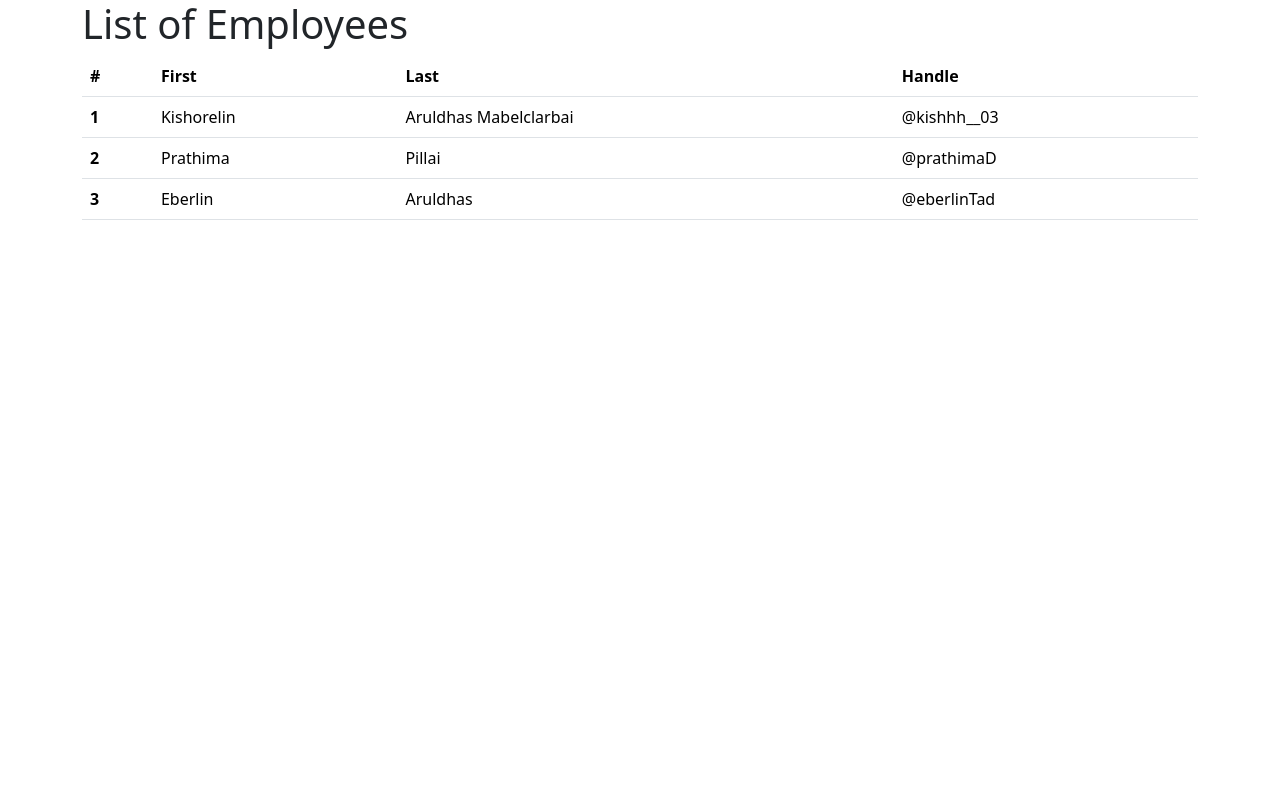
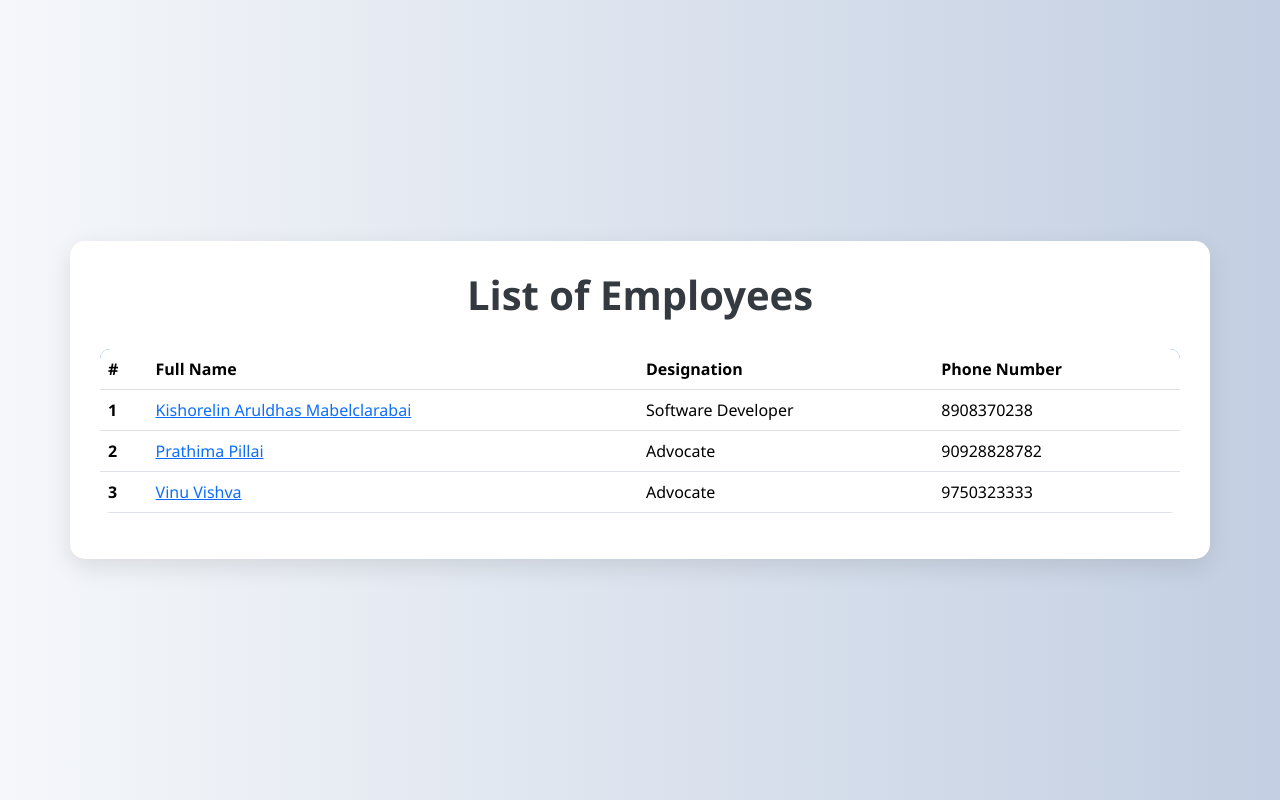
Before and after one commit to Kishorelin03/Employee-dir, a Django app: page / in a window 1280 px wide. Run offline with Django 5.2, Linux system fonts and the light colour scheme; data comes from the database, SQL or seed files in the repository; both versions use the stored data as it was after the commit.

Commit message:
final-commit

```diff
--- /dev/null
+++ b/employee/urls.py
@@ -0,0 +1,5 @@
+from django.urls import path
+from . import views
+urlpatterns = [
+    path('<int:pk>/', views.employee_detail, name='employee_detail'),
+]
--- a/mysite/urls.py
+++ b/mysite/urls.py
@@ -15,7 +15,7 @@
     2. Add a URL to urlpatterns:  path('blog/', include('blog.urls'))
 """
 from django.contrib import admin
-from django.urls import path
+from django.urls import path, include
 from . import views
 from django.conf import settings
 from django.conf.urls.static import static
@@ -23,4 +23,5 @@
 urlpatterns = [
     path('admin/', admin.site.urls),
     path('', views.home, name='home'),
+    path('employee/', include('employee.urls')),
 ] + static(settings.MEDIA_URL, document_root=settings.MEDIA_ROOT)
--- a/mysite/views.py
+++ b/mysite/views.py
@@ -1,5 +1,10 @@
 from django.shortcuts import render
+from employee.models import Employee
 
 
 def home(request):
-    return render(request, 'home.html')
+    employees = Employee.objects.all()
+    context = {
+        'employees': employees,
+    }
+    return render(request, 'home.html', context)
--- a/templates/home.html
+++ b/templates/home.html
@@ -1,47 +1,84 @@
+
+
 <!doctype html>
 <html lang="en">
 <head>
   <meta charset="UTF-8">
   <meta name="viewport"
-          content="width=device-width, user-scalable=no, initial-scale=1.0, maximum-scale=1.0, minimum-scale=1.0">
-    <meta http-equiv="X-UA-Compatible" content="ie=edge">
-    <title>Document</title>
-    <link href="https://cdn.jsdelivr.net/npm/bootstrap@5.3.7/dist/css/bootstrap.min.css" rel="stylesheet" integrity="sha384-LN+7fdVzj6u52u30Kp6M/trliBMCMKTyK833zpbD+pXdCLuTusPj697FH4R/5mcr" crossorigin="anonymous">
+        content="width=device-width, initial-scale=1.0">
+  <title>Employee List</title>
+  <link href="https://cdn.jsdelivr.net/npm/bootstrap@5.3.7/dist/css/bootstrap.min.css" rel="stylesheet">
+  <style>
+    body {
+      background: linear-gradient(to right, #f5f7fa, #c3cfe2);
+      font-family: 'Segoe UI', sans-serif;
+      min-height: 100vh;
+      display: flex;
+      align-items: center;
+      justify-content: center;
+      padding: 40px 0;
+    }
+
+    .container {
+      background-color: #fff;
+      border-radius: 15px;
+      padding: 30px;
+      box-shadow: 0 8px 24px rgba(0, 0, 0, 0.1);
+    }
+
+    h1 {
+      font-weight: 600;
+      color: #343a40;
+      text-align: center;
+      margin-bottom: 30px;
+    }
+
+    .table {
+      border-radius: 10px;
+      overflow: hidden;
+    }
+
+    thead {
+      background-color: #0d6efd;
+      color: white;
+    }
+
+    tbody tr:hover {
+      background-color: #f1f3f5;
+    }
+
+    th, td {
+      vertical-align: middle;
+    }
+  </style>
 </head>
 <body>
+
 <div class="container">
   <h1>List of Employees</h1>
+  <div class="table-responsive">
     <table class="table">
       <thead>
         <tr>
           <th scope="col">#</th>
-      <th scope="col">First</th>
-      <th scope="col">Last</th>
-      <th scope="col">Handle</th>
+          <th scope="col">Full Name</th>
+          <th scope="col">Designation</th>
+          <th scope="col">Phone Number</th>
         </tr>
       </thead>
       <tbody>
+      {% for emp in employees %}
         <tr>
-      <th scope="row">1</th>
-      <td>Kishorelin</td>
-      <td>Aruldhas Mabelclarbai</td>
-      <td>@kishhh__03</td>
+          <th>{{ forloop.counter }}</th>
+          <td><a href="{% url 'employee_detail' emp.id %}"> {{ emp.first_name }} {{ emp.last_name }}</a> </td>
+          <td>{{ emp.designation }}</td>
+          <td>{{ emp.phone_number }}</td>
         </tr>
-    <tr>
-      <th scope="row">2</th>
-      <td>Prathima</td>
-      <td>Pillai</td>
-      <td>@prathimaD</td>
-    </tr>
-    <tr>
-      <th scope="row">3</th>
-      <td>Eberlin</td>
-      <td>Aruldhas</td>
-      <td>@eberlinTad</td>
-    </tr>
+      {% endfor %}
       </tbody>
     </table>
   </div>
-<script src="https://cdn.jsdelivr.net/npm/bootstrap@5.3.7/dist/js/bootstrap.bundle.min.js" integrity="sha384-ndDqU0Gzau9qJ1lfW4pNLlhNTkCfHzAVBReH9diLvGRem5+R9g2FzA8ZGN954O5Q" crossorigin="anonymous"></script>
+</div>
+
 </body>
 </html>
```
Also changed, not shown: employee/views.py (+11 -1 lines), templates/employee_detail.html (added, +44 -0 lines), db.sqlite3, 3 other files. Lines whose indentation alone changed are shown as unchanged.
